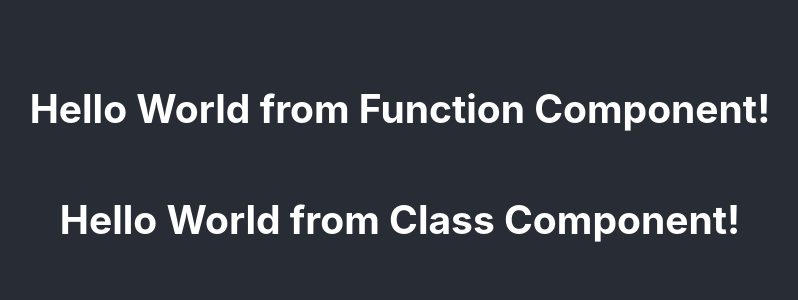
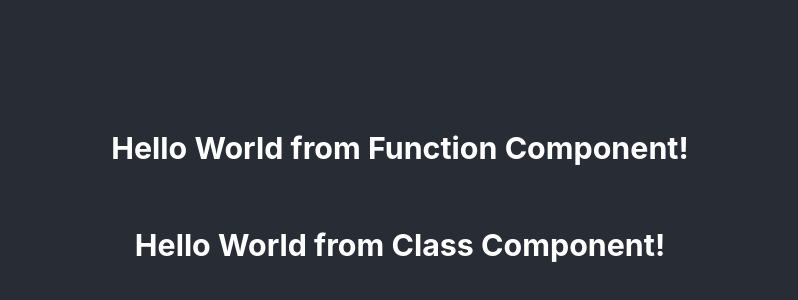
Before and after one commit to gpawel/app-fe, a React (Create React App) app: page / in a window 1280 px wide. Shown: the part 236-536 px from the top of the page, without its empty margins (240-1038 px from the left). Built offline with nearby package versions, Linux system fonts and the light colour scheme; no server answers.

Commit message:
init-impl; cosmetic changes to the messages sent to the screen.

```diff
--- a/src/App.js
+++ b/src/App.js
@@ -16,7 +16,7 @@ function App() {
   return (
     <div className="App">
       <header className="App-header">
-        {message}
+        <h2>{message}</h2>
         <HelloWorldFunction /> {/* Use the function component */}
         <HelloWorldClass /> {/* Use the class component */}
       </header>
--- a/src/components/class/HelloWorldClass.js
+++ b/src/components/class/HelloWorldClass.js
@@ -2,7 +2,7 @@ import React, { Component } from 'react';
 
 class HelloWorldClass extends Component {
   render() {
-    return <h2>Hello World from Class Component!</h2>;
+    return <h3>Hello World from Class Component!</h3>;
   }
 }
 
--- a/src/components/function/HelloWordFunction.js
+++ b/src/components/function/HelloWordFunction.js
@@ -1,7 +1,7 @@
 import React from 'react';
 
 function HelloWorldFunction() {
-  return <h2>Hello World from Function Component!</h2>;
+  return <h3>Hello World from Function Component!</h3>;
 }
 
 export default HelloWorldFunction;
```
Also changed, not shown: src/requests/message.js (+0 -9 lines).
